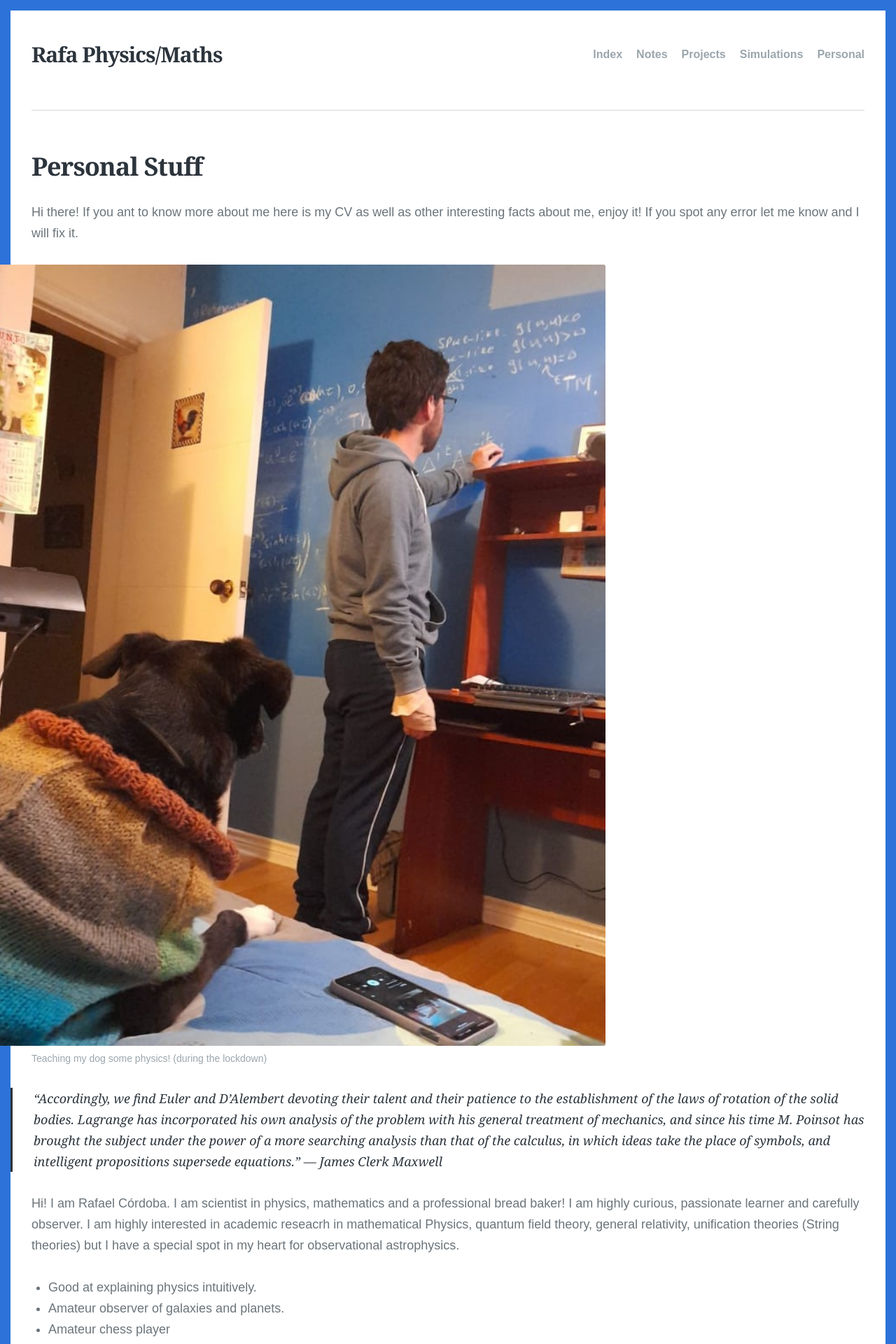
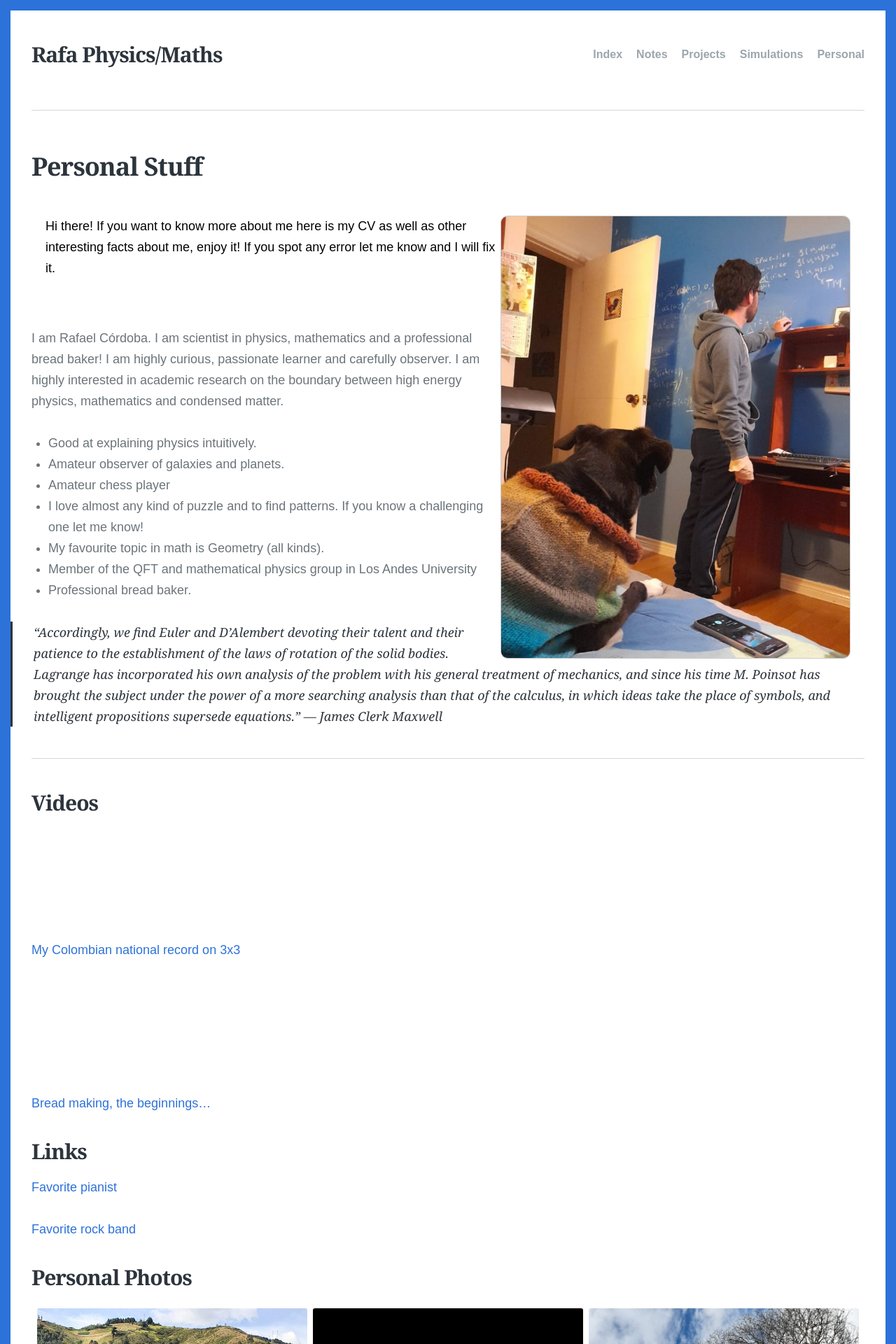
Before and after one commit to rafaf991/rafaf991.github.io, a Jekyll site: the page built from style-guide.md, in a window 1280 px wide. Shown: the top 1920 px of the page at 70% size. Built offline with Jekyll 4.4.1, drawn with Linux system fonts in a browser that asks for light colours; some web fonts are replaced; some of the changed text lies outside the part shown; grey boxes are pictures that could not be loaded.

Commit message:
final fixed and updated

````diff
--- a/_layouts/default.html
+++ b/_layouts/default.html
@@ -28,6 +28,26 @@
             height: auto; /* Allow height to adjust proportionally */
             display: block; /* Make the image a block element */
         }
+         /* Custom CSS for container */
+        .custom-container {
+            background-color: rgb(255, 255, 255); /* Blue background color */
+            border-radius: 10px; /* Rounded edges */
+            padding: 20px; /* Add padding for content */
+            color: #000000; /* White text color */
+            margin-bottom: 20px;
+        }
+
+        /* Style for the image */
+        .img-wrap {
+            float: right; /* Float the image to the right */
+            margin-left: 20px; /* Add margin to the left to create space */
+            margin-bottom: 20px; /* Add margin to the bottom to create space */
+            border-radius: 10px; /* Rounded edges */
+             width: 100%; /* Set container width to 100% of its parent */
+            max-width: 500px; /* Set maximum width to avoid image being too large */
+            margin: 0 auto; /* Center the container horizontally */
+            border: 1px solid #ccc;
+        }
     </style>
   <link
     href="https://fonts.googleapis.com/css?family=Lato:400,400i,700,700i%7CNoto+Serif:400,400i,700,700i&display=swap"
--- a/style-guide.md
+++ b/style-guide.md
@@ -4,98 +4,45 @@ title: Personal Stuff
 permalink: /personal.html
 description: Things about me (Rafael Córdoba)
 ---
+<div class="custom-container " style="width:100%">
+        <img src="/images/teachingdog.jpeg" alt="Your Image"  class="img-wrap">
+        <p>
+Hi there! If you want to know more about me here is my CV as well as other interesting facts about me, enjoy it! If you spot any error let me know and I will fix it.
+        </p>
 
-Hi there! If you ant to know more about me here is my CV as well as other interesting facts about me, enjoy it! If you spot any error let me know and I will fix it.
-{% include image_caption.html imageurl="/images/teachingdog.jpeg" title="Dog" caption="Teaching my dog some physics! (during the lockdown)" %}
+</div>
 
+ I am Rafael Córdoba. I am scientist in physics, mathematics and a professional bread baker! I am highly curious, passionate learner and carefully observer. I am highly interested in academic research on the boundary between high energy physics, mathematics and condensed matter.
+
+- Good at explaining physics intuitively.
+- Amateur observer of galaxies and planets.
+- Amateur chess player
+- I love almost any kind of puzzle and to find patterns. If you know a challenging one let me know!
+- My favourite topic in math is Geometry (all kinds).
+- Member of the QFT and mathematical physics group in Los Andes University
+- Professional bread baker.
 
 
 >“Accordingly, we find Euler and D'Alembert devoting their talent and their patience to the establishment of the laws of rotation of the solid bodies. Lagrange has incorporated his own analysis of the problem with his general treatment of mechanics, and since his time M. Poinsot has brought the subject under the power of a more searching analysis than that of the calculus, in which ideas take the place of symbols, and intelligent propositions supersede equations.”
 >― James Clerk Maxwell
 
-Hi! I am Rafael Córdoba. I am scientist in physics, mathematics and a professional bread baker! I am highly curious, passionate learner and carefully observer. I am highly interested in academic reseacrh in mathematical Physics, quantum field theory, general relativity, unification theories (String theories) but I have a special spot in my heart for observational astrophysics.
-- Good at explaining physics intuitively.
-- Amateur observer of galaxies and planets.
-- Amateur chess player
-- I like almost any kind of puzzle, if you know a challenging one let me know!
-- I love solving challenging problems and to find patterns.
-- All kinds of geometry enthusiast.
-- Member of the QFT and mathematical physics group in Los Andes University
-- Professional bread baker.
 
 
 
 ***
-<!--
-## Code Blocks
 
-```css
-#header h1 {
-  color: #fff;
-  margin-bottom: 1.5em;
-}
-
-.author-avatar {
-  border-radius: 5px;
-  display: block;
-  height: 60px;
-  margin-right: 30px;
-  width: 60px;
-}
-```
-
-```javascript
-// Simple map
-var map;
-function initMap() {
-  map = new google.maps.Map(document.getElementById('map'), {
-    center: {lat: -34.397, lng: 150.644},
-    zoom: 8
-  });
-}
-```
-
-```json
-{"menu": {
-  "id": "file",
-  "value": "File",
-  "popup": {
-    "menuitem": [
-      {"value": "New", "onclick": "CreateNewDoc()"},
-      {"value": "Open", "onclick": "OpenDoc()"},
-      {"value": "Close", "onclick": "CloseDoc()"}
-    ]
-  }
-}}
-```
-
-```yml
-sass:
-  input_file: sass/main.scss.njk
-  output_file: assets/css/main.css
-  indentWidth: 4
-  outputStyle: nested
-  precision: 10
-```
-
-```
-No language indicated, so no syntax highlighting.
-```
-
-Inline `code` has `back-ticks around` it.
-
-a normal html comment -->
 
 
 ## Videos
-
-<iframe width="560" height="315" src="https://www.youtube.com/embed/Hi7ibjkAkxI" frameborder="0" allow="accelerometer; autoplay; clipboard-write; encrypted-media; gyroscope; picture-in-picture" allowfullscreen></iframe>
+<iframe  src="https://www.youtube.com/embed/Hi7ibjkAkxI" frameborder="0" allow="accelerometer; autoplay; clipboard-write; encrypted-media; gyroscope; picture-in-picture" allowfullscreen></iframe>
 <!--
 <iframe src="https://player.vimeo.com/video/153339497?byline=0" width="500" height="281" frameborder="0" webkitallowfullscreen mozallowfullscreen allowfullscreen></iframe>
 -->
 
 [My Colombian national record on 3x3](https://youtu.be/Hi7ibjkAkxI)
-<iframe width="560" height="315" src="https://www.youtube.com/embed/SG9ohzL1qfo" title="YouTube video player" frameborder="0" allow="accelerometer; autoplay; clipboard-write; encrypted-media; gyroscope; picture-in-picture" allowfullscreen></iframe>
+<iframe  src="https://www.youtube.com/embed/SG9ohzL1qfo" title="YouTube video player" frameborder="0" allow="accelerometer; autoplay; clipboard-write; encrypted-media; gyroscope; picture-in-picture" allowfullscreen></iframe>
+[Bread making, the beginnings...](https://www.youtube.com/embed/SG9ohzL1qfo)
+
 ## Links
 
 [Favorite pianist](https://youtu.be/yMqM-jcAaJg)
@@ -244,68 +191,5 @@ Hi! As you probably noticed, I really like to write. Here are some books () that
 
 You can see the list [here](https://rafaf991.github.io/tags.html#Book).
 
-# CV Rafael Córdoba L.
-
-<br> Physicist and mathematician (professional bread baker)  <br>
-Basic info:
-[Email](rf.cordoba@uniandes.edu.co) // [Website](https://rafaf991.github.io/)  // [GitHub](https://github.com/rafaf991/)
-
-## Education
-
-+  Universidad de los Andes, Bogotá  August 2016 - July 2021
-    - Bachelor of Science, BS, Physics
-    - [The Unruh Effect and a Measuring Scheme in Relativistic Quantum Field Theory](https://rafaf991.github.io/PhysicsThesis)
- Department of Physics
-
-+ Universidad de los Andes, Bogotá  August 2016 - July 2021
-    - Bachelor of Science, BS, Mathematics
-    - [The Harmonic Map Flow and The Eells-Sampson Theorem](https://rafaf991.github.io/MathematicsThesis)
-
- Department of Mathematics
-
-+ San Francisco Javier, Pasto  August 2003 -June 2016
-    - High School Diploma
-
-
-
-
-## Work Experience
-
-| Universidad de los Andes, Bogota                                                               	|                              	|
-|------------------------------------------------------------------------------------------------	|------------------------------	|
-| - Physics Tutor at "Clinica de Problemas" workshop helping people with physics problems        	|  August 2018 - December 2019 	|
-| - Teaching assistant of Classical Mechanics                                                    	|   January 2020 - June 2020   	|
-| - Teaching assistant of Statistical Physics                                                    	|  August 2020 - December 2020 	|
-| - Mathematics Tutor at "Pentagono" workshop helping people with mathematics related problems.  	| January 2020 - December 2020 	|
-| - Precalculus professor (Problem section)                                                      	| January 2020 - December 2020 	|
-
-## Languages
-
-| Language 	|             Level             	|
-|----------	|:-----------------------------:	|
-| Spanish  	|         Native speaker        	|
-| English  	| C1 level (IELTS 7.5 overall)  	|
-| German   	|               A1              	|
-
-- Starting to learn Latin.
-
-## Skills
-- Programming languages: Python, C++ and Java.
-- Experimented bread baker.
-- Piano intermediate level.
-## Awards
-+ Quiero Estudiar Scolarship: Five-year long 95% tuition scholarship awarded for academice xcellence in high school and outstanding personal and leadership qualities.
-+ Third place at Integrolimpiadas 2017: Annual integral calculus competition at Los Andesuniversity.
-+ Fourth place at Integrolimpiadas 2019: Annual integral calculus competition at Los Andesuniversity.
-+ Fourth place at VI Encuentro Universitario de Integrales: National integral calculus competition.
-+ National champion on Rubik's Cube Speed Solving (2016-2019).
-
-
-
-
-## Personal Traits
-- Strongly determined and well-disciplined.
-- Autodidact.
-- Hiking enthusiast and amateur runner.
 
 ***
````
